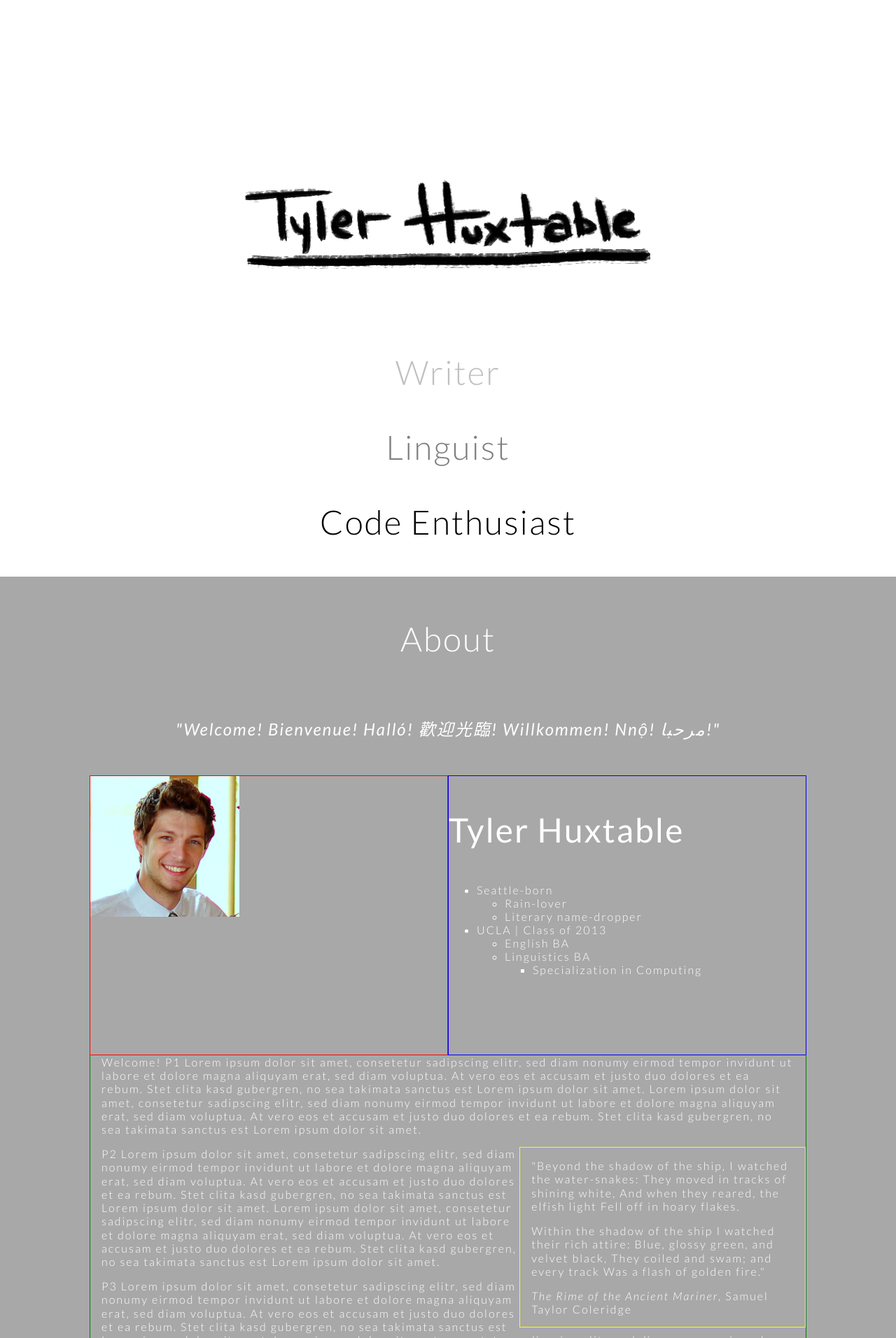
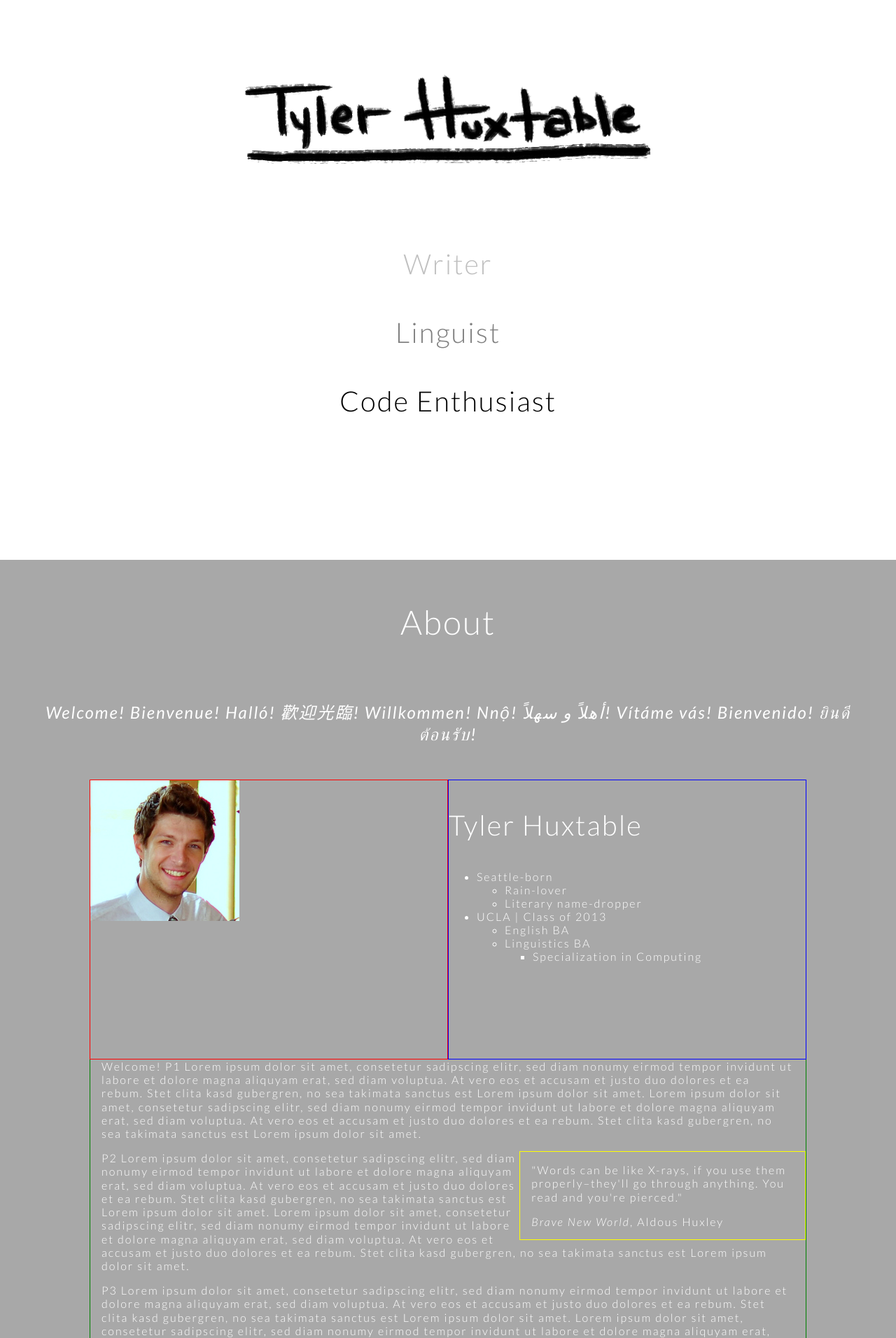
Before and after one commit to thuxtable/Personal-Site-01, a PHP site: page / in a window 1280 px wide. Shown: the top 1912 px of the page at 70% size. Run offline with PHP 8.4, Linux system fonts and the light colour scheme; some libraries are stand-ins or nearby versions.

Commit message:
Spacing changes

```diff
--- a/index.php
+++ b/index.php
@@ -61,7 +61,7 @@ Tyler Huxtable
 
 	<div class="page" id="about">
 		<h1>About</h1>
-		<h2>"Welcome! Bienvenue! Halló! 歡迎光臨! Willkommen! Nnộ! مرحبا!"</h2>
+		<h2>Welcome! Bienvenue! Halló! 歡迎光臨! Willkommen! Nnộ! أهلاً و سهلاً! Vítáme vás! Bienvenido! ยินดีต้อนรับ!</h2>
 		<div class="pagecontent">
 			<div class="halfcontent" id="portrait">
 				<img src="images/portrait.jpg" />
@@ -88,20 +88,9 @@ Tyler Huxtable
 				<p>Welcome! P1 Lorem ipsum dolor sit amet, consetetur sadipscing elitr, sed diam nonumy eirmod tempor invidunt ut labore et dolore magna aliquyam erat, sed diam voluptua. At vero eos et accusam et justo duo dolores et ea rebum. Stet clita kasd gubergren, no sea takimata sanctus est Lorem ipsum dolor sit amet. Lorem ipsum dolor sit amet, consetetur sadipscing elitr, sed diam nonumy eirmod tempor invidunt ut labore et dolore magna aliquyam erat, sed diam voluptua. At vero eos et accusam et justo duo dolores et ea rebum. Stet clita kasd gubergren, no sea takimata sanctus est Lorem ipsum dolor sit amet.
 					<div class="quote">
 						<p>
-							"Beyond the shadow of the ship,
-							I watched the water-snakes:
-							They moved in tracks of shining white,
-							And when they reared, the elfish light
-							Fell off in hoary flakes.
+							"Words can be like X-rays, if you use them properly–they'll go through anything. You read and you're pierced."
 						</p>
-						<p>
-							Within the shadow of the ship
-							I watched their rich attire:
-							Blue, glossy green, and velvet black,
-							They coiled and swam; and every track
-							Was a flash of golden fire."
-						</p>
-						<p><em>The Rime of the Ancient Mariner</em>, Samuel Taylor Coleridge</p>
+						<p><em>Brave New World</em>, Aldous Huxley</p>
 					</div>
 				</p>
 				<p>P2 Lorem ipsum dolor sit amet, consetetur sadipscing elitr, sed diam nonumy eirmod tempor invidunt ut labore et dolore magna aliquyam erat, sed diam voluptua. At vero eos et accusam et justo duo dolores et ea rebum. Stet clita kasd gubergren, no sea takimata sanctus est Lorem ipsum dolor sit amet. Lorem ipsum dolor sit amet, consetetur sadipscing elitr, sed diam nonumy eirmod tempor invidunt ut labore et dolore magna aliquyam erat, sed diam voluptua. At vero eos et accusam et justo duo dolores et ea rebum. Stet clita kasd gubergren, no sea takimata sanctus est Lorem ipsum dolor sit amet.
@@ -118,7 +107,7 @@ Tyler Huxtable
 
 	<div class="page" id="social">
 		<h1>Social Media</h1>
-		<h2>"Life is empty without a little failure and lot of laughter..."</h2>
+		<h2>"Words can be like X-rays, if you use them properly–they'll go through anything. You read and you're pierced." -Aldous Huxley, Brave New World</h2>
 		<div class="pagecontent">
 			<div>
 				<div class="iconcontainer">
@@ -132,7 +121,7 @@ Tyler Huxtable
 				</div>
 			</div>
 			<div id="twitter">
-				<h3>Twitter Feed</h3>
+				<h3>Twitter</h3>
 				<a class="twitter-timeline" data-theme="dark" href="https://twitter.com/tyler_huxtable" data-widget-id="510840783432216576">Tweets by @tyler_huxtable</a>
 				<script>!function(d,s,id){var js,fjs=d.getElementsByTagName(s)[0],p=/^http:/.test(d.location)?'http':'https';if(!d.getElementById(id)){js=d.createElement(s);js.id=id;js.src=p+"://platform.twitter.com/widgets.js";fjs.parentNode.insertBefore(js,fjs);}}(document,"script","twitter-wjs");</script>
 			</div>
@@ -145,8 +134,8 @@ Tyler Huxtable
 	<div class="page" id="contact">
 		<h1>Contact</h1>
 		<h2>"Don't be shy!"</h2>
-		<div class="pagecontent">
-			<div class="halfcontent" id="contactmethods">
+		<div class="pagecontent" id="contactwrapper">
+			<div class="halfcontent" id="contactcontainer">
 				<ul>
 					<li><img src="images/mail-icon.png" />
 					<li class="contacttitle">email</li>
@@ -156,7 +145,7 @@ Tyler Huxtable
 					<li class="contactbody">253.334.3119</i>
 				</ul>
 			</div>
-			<div class="halfcontent">
+			<div class="halfcontent" id="contactform">
 				<h3>Send me a message!</h3>
 				<form method="post" name="contact_form" action="contact-form-handler.php">
 					<p>First Name:</p>
@@ -167,6 +156,7 @@ Tyler Huxtable
 					<input type="text" name="email" maxlength="50">
 					<p>Message</p>
 					<textarea id="messageinput" type="text" name="message"></textarea>
+					<br/>
 					<input id="formsend" type="submit" value="Send">
 				 </form>
 
--- a/style.css
+++ b/style.css
@@ -28,7 +28,8 @@ h2 {
 }
 
 h3 {
-   font-size: 3em;
+   font-size: 2.5em;
+   font-weight: 300;
 }
 
 p {
@@ -150,8 +151,8 @@ nav a:hover {
 #introimg {
 	max-width: 1024px;
 	position: relative;
-	margin-top: 250px;
-	min-width: 300px;
+	margin-top: 100px;
+	min-width: 600px;
 }
 
 #intro1 {color: #C0C0C0;}
```
Also changed, not shown: other parts of style.css (+29 -7 lines).
